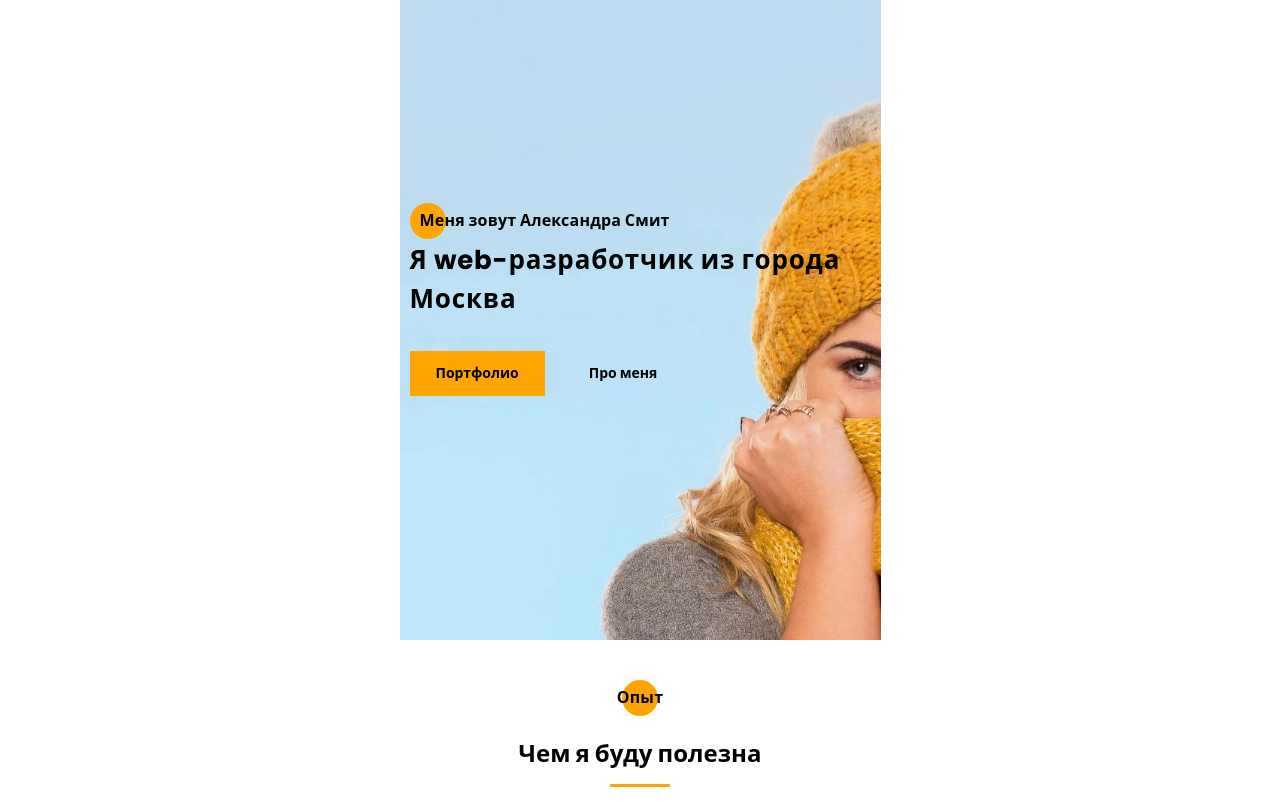
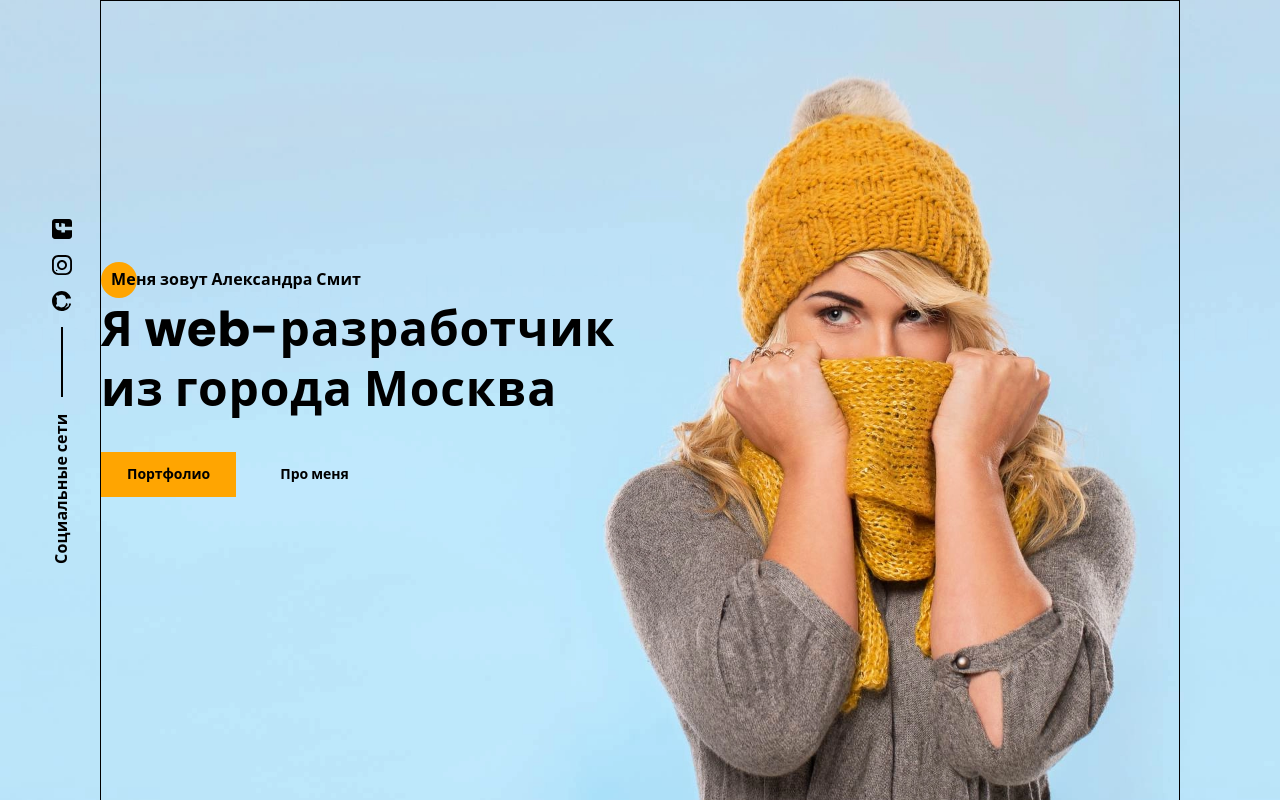
Before and after one commit to TheLevius/portfolio_vanilla, a website built with Vite: page index.html in a window 1280 px wide. Shown: the top 802 px of the page. Built offline with nearby package versions, Linux system fonts and the light colour scheme.

Commit message:
feat: add responsive to hero section

```diff
--- a/index.html
+++ b/index.html
@@ -10,18 +10,59 @@
 
 <body>
 	<div id="app">
-		<div class="sections">
+
+		<div class="section section--wallpaper section--relative">
 			<div class="hero">
-				<h2 class="bullet">Меня зовут Александра Смит</h2>
-				<h1 class="hero__headtext">Я <span lang="en">web</span>-разработчик
+				<p class="bullet">Меня зовут Александра Смит</p>
+				<h1 class="hero__headtext">Я <span lang="en">web</span>-разработчик <br />
 					из города Москва</h1>
 				<div class="hero__panel">
-					<button class="button button--primary">Портфолио</button>
-					<button class="button button--transparent">Про меня</button>
+					<button class="button button--primary" onclick="window.location.href='#contactsSection'">
+						Портфолио
+					</button>
+					<button class="button button--transparent" onclick="window.location.href='#experienceSection'">
+						Про меня
+					</button>
+				</div>
+			</div>
+			<div class="section__aside-bar section__aside--turn_90">
+				<div class="section__legend">
+					Социальные сети
+				</div>
+				<hr class="section__moulding" />
+				<div class="socials socials--gap_16">
+
+					<a class="socials__item" href="https://github.com                              ">
+						<svg class="socials__icon socials__icon--w_20" viewBox="0 0 30 29" fill="currentColor"
+							xmlns="http://www.w3.org/2000/svg">
+							<path
+								d="M15 -1.90735e-06C6.7125 -1.90735e-06 0 6.54251 0 14.6116C0 21.0686 4.2975 26.5443 10.2562 28.4748C11.0062 28.6123 11.2812 28.1601 11.2812 27.7722C11.2812 27.4253 11.2687 26.5058 11.2625 25.2878C7.09 26.1688 6.21 23.3275 6.21 23.3275C5.5275 21.6411 4.54125 21.1901 4.54125 21.1901C3.1825 20.2843 4.64625 20.3028 4.64625 20.3028C6.1525 20.4045 6.94375 21.8084 6.94375 21.8084C8.28125 24.0425 10.455 23.3969 11.3125 23.0239C11.4475 22.0785 11.8338 21.4354 12.2625 21.0699C8.93125 20.7043 5.43 19.4479 5.43 13.8496C5.43 12.2548 6.01125 10.9513 6.97375 9.929C6.805 9.55975 6.29875 8.07405 7.105 6.06173C7.105 6.06173 8.36125 5.67017 11.23 7.55982C12.43 7.23517 13.705 7.07409 14.98 7.06665C16.255 7.07409 17.53 7.23517 18.73 7.55982C21.58 5.67017 22.8362 6.06173 22.8362 6.06173C23.6425 8.07405 23.1362 9.55975 22.9862 9.929C23.9425 10.9513 24.5237 12.2548 24.5237 13.8496C24.5237 19.4627 21.0175 20.6981 17.68 21.0575C18.205 21.4961 18.6925 22.392 18.6925 23.7612C18.6925 25.7165 18.6737 27.2877 18.6737 27.7623C18.6737 28.1452 18.9362 28.6024 19.705 28.4562C25.7062 26.5381 30 21.0587 30 14.6116C30 6.54251 23.2837 -1.90735e-06 15 -1.90735e-06Z" />
+						</svg>
+
+					</a>
+					<a class="socials__item" href="https://instagram.com">
+						<svg class="socials__icon socials__icon--w_20" viewBox="0 0 30 30" fill="currentColor"
+							xmlns="http://www.w3.org/2000/svg">
+							<path
+								d="M-9.01547e-07 9.375L-4.09794e-07 20.625C-1.83506e-07 25.8019 4.19812 30 9.375 30L20.625 30C25.8019 30 30 25.8019 30 20.625L30 9.375C30 4.19813 25.8019 7.79513e-07 20.625 1.0058e-06L9.375 1.49755e-06C4.19812 1.72384e-06 -1.12784e-06 4.19813 -9.01547e-07 9.375ZM20.625 2.8125C24.2437 2.8125 27.1875 5.75625 27.1875 9.375L27.1875 20.625C27.1875 24.2437 24.2437 27.1875 20.625 27.1875L9.375 27.1875C5.75625 27.1875 2.8125 24.2437 2.8125 20.625L2.8125 9.375C2.8125 5.75625 5.75625 2.8125 9.375 2.8125L20.625 2.8125Z" />
+							<path
+								d="M7.5 15C7.5 19.1419 10.8581 22.5 15 22.5C19.1419 22.5 22.5 19.1419 22.5 15C22.5 10.8581 19.1419 7.5 15 7.5C10.8581 7.5 7.5 10.8581 7.5 15ZM19.6875 15C19.6875 17.5837 17.5837 19.6875 15 19.6875C12.4144 19.6875 10.3125 17.5838 10.3125 15C10.3125 12.4163 12.4144 10.3125 15 10.3125C17.5837 10.3125 19.6875 12.4162 19.6875 15Z" />
+							<path
+								d="M7.93673 6.93715C7.93673 6.38521 7.4893 5.93777 6.93736 5.93777C6.38542 5.93777 5.93799 6.38521 5.93799 6.93715C5.93799 7.48909 6.38542 7.93652 6.93736 7.93652C7.4893 7.93652 7.93673 7.48909 7.93673 6.93715Z" />
+						</svg>
+					</a>
+					<a class="socials__item" href="https://facebook.com">
+						<svg class="socials__icon socials__icon--w_20" viewBox="0 0 30 30" fill="currentColor"
+							xmlns="http://www.w3.org/2000/svg">
+							<path
+								d="M25.6055 0L4.39453 0C1.97159 0 0 1.97159 0 4.39453L0 25.6055C0 28.0284 1.97159 30 4.39453 30L13.2422 30L13.2422 19.3945L9.72656 19.3945L9.72656 14.1211H13.2422V10.5469C13.2422 7.63893 15.6077 5.27344 18.5156 5.27344L23.8477 5.27344V10.5469H18.5156L18.5156 14.1211H23.8477L22.9687 19.3945H18.5156V30H25.6055C28.0284 30 30 28.0284 30 25.6055L30 4.39453C30 1.97159 28.0284 0 25.6055 0Z" />
+						</svg>
+					</a>
+				</div>
 			</div>
 		</div>
 
-			<div class="section">
+		<div class="section" id="experienceSection">
 			<p class="bullet bullet--center section__item">Опыт</p>
 			<h1 class="section__header">
 				Чем я буду полезна
@@ -158,7 +199,7 @@
 				</div>
 			</div>
 		</div>
-			<div class="section section--left">
+		<div class="section section--left" id="contactsSection">
 			<p class="bullet section__item">Контакты</p>
 			<h1 class="section__header">
 				Свяжитесь со мной
@@ -167,21 +208,24 @@
 			<p class="section__text">
 				Любым удобным для вас способом:
 			</p>
-				<div class="socials">
+			<div class="socials socials--gap_20 socials--mv_10">
 				<a class="socials__item" href="https://facebook.com">
-						<svg width="30" height="30" viewBox="0 0 30 30" fill="currentColor" xmlns="http://www.w3.org/2000/svg">
+					<svg class="socials__icon socials__icon--w_30" viewBox="0 0 30 30" fill="currentColor"
+						xmlns="http://www.w3.org/2000/svg">
 						<path
 							d="M25.6055 0L4.39453 0C1.97159 0 0 1.97159 0 4.39453L0 25.6055C0 28.0284 1.97159 30 4.39453 30L13.2422 30L13.2422 19.3945L9.72656 19.3945L9.72656 14.1211H13.2422V10.5469C13.2422 7.63893 15.6077 5.27344 18.5156 5.27344L23.8477 5.27344V10.5469H18.5156L18.5156 14.1211H23.8477L22.9687 19.3945H18.5156V30H25.6055C28.0284 30 30 28.0284 30 25.6055L30 4.39453C30 1.97159 28.0284 0 25.6055 0Z" />
 					</svg>
 				</a>
 				<a class="socials__item" href="https://t.me">
-						<svg width="30" height="30" viewBox="0 0 30 30" fill="currentColor" xmlns="http://www.w3.org/2000/svg">
+					<svg class="socials__icon socials__icon--w_30" viewBox="0 0 30 30" fill="currentColor"
+						xmlns="http://www.w3.org/2000/svg">
 						<path
 							d="M15 30C23.2863 30 30 23.2863 30 15C30 6.71375 23.2863 0 15 0C6.71375 0 0 6.71375 0 15C0 23.2863 6.71375 30 15 30ZM6.86375 14.675L21.3263 9.09875C21.9975 8.85625 22.5837 9.2625 22.3662 10.2775L22.3675 10.2762L19.905 21.8775C19.7225 22.7 19.2337 22.9 18.55 22.5125L14.8 19.7487L12.9912 21.4913C12.7912 21.6913 12.6225 21.86 12.235 21.86L12.5013 18.0438L19.4513 11.765C19.7537 11.4987 19.3837 11.3488 18.985 11.6138L10.3963 17.0212L6.69375 15.8663C5.89 15.6112 5.8725 15.0625 6.86375 14.675Z" />
 					</svg>
 				</a>
 				<a class="socials__item" href="https://instagram.com">
-						<svg width="30" height="30" viewBox="0 0 30 30" fill="currentColor" xmlns="http://www.w3.org/2000/svg">
+					<svg class="socials__icon socials__icon--w_30" viewBox="0 0 30 30" fill="currentColor"
+						xmlns="http://www.w3.org/2000/svg">
 						<path
 							d="M-9.01547e-07 9.375L-4.09794e-07 20.625C-1.83506e-07 25.8019 4.19812 30 9.375 30L20.625 30C25.8019 30 30 25.8019 30 20.625L30 9.375C30 4.19813 25.8019 7.79513e-07 20.625 1.0058e-06L9.375 1.49755e-06C4.19812 1.72384e-06 -1.12784e-06 4.19813 -9.01547e-07 9.375ZM20.625 2.8125C24.2437 2.8125 27.1875 5.75625 27.1875 9.375L27.1875 20.625C27.1875 24.2437 24.2437 27.1875 20.625 27.1875L9.375 27.1875C5.75625 27.1875 2.8125 24.2437 2.8125 20.625L2.8125 9.375C2.8125 5.75625 5.75625 2.8125 9.375 2.8125L20.625 2.8125Z" />
 						<path
@@ -223,7 +267,7 @@
 			</form>
 
 		</div>
-		</div>
+
 	</div>
 	<script type="module" src="/src/main.js"></script>
 </body>
--- a/src/button/button.scss
+++ b/src/button/button.scss
@@ -10,19 +10,27 @@
 	background-color: var(--color-background);
 	cursor: pointer;
 	transition: border-color 0.3s;
+	&:hover {
+		border-color: var(--color-link-hover);
+	}
 
 	&--primary {
 		background-color: var(--color-accent-background);
 	}
 	&--transparent {
 		background-color: transparent;
+		&:hover {
+			border-color: var(--color-link-hover);
+		}
 	}
 }
 
 button:hover {
-  border-color: #646cff;
+  border-color: var(--color-link-hover);
 }
 button:focus,
 button:focus-visible {
   outline: 4px auto -webkit-focus-ring-color;
+	border-color: var(--color-link-focus);
+	border-color: var(--color-link-active);
 }
--- a/src/hero/hero.scss
+++ b/src/hero/hero.scss
@@ -4,17 +4,16 @@
 	justify-content: center;
 	align-items: flex-start;
 	gap: 2px;
-	margin-bottom: 40px;
 	padding: 0 10px;
+	width: 100%;
+	max-width: 1140px;
 	min-height: 640px;
 	text-align: left;
 	line-height: 1.5;
-	background-image: url('/img/hero-bg-xs.webp');
-	background-position: center top;
-	background-repeat: no-repeat;
-	background-size: cover;
+	box-sizing: border-box;
 	&__headtext {
-		margin: 0 auto;
+		margin: 0;
+		max-width: 300px;
 		font-size: 26px;
 		font-weight: 700;
 		letter-spacing: 0.8px;
@@ -28,4 +27,40 @@
 		margin-top: 30px;
 		margin-bottom: 42px;
 	}
+	@media (min-width: 481px) {
+		padding: 0 20px;
+
+		&__headtext {
+			font-size: 30px;
+			line-height: 1.44;
+			max-width: 330px;
+		}
+	}
+	@media (min-width: 641px) {
+		padding: 0 40px;
+		&__headtext {
+			font-size: 36px;
+			line-height: 1.38;
+			max-width: 400px;
+		}
+	}
+	@media (min-width: 769px) {
+		padding: 0 60px;
+		&__headtext {
+			font-size: 42px;
+			line-height: 1.32;
+			max-width: 480px;
+		}
+	}
+	@media (min-width: 960px) {
+		border: 1px solid var(--color-text-primary);
+		border-bottom: 0;
+		padding: 0;
+		min-height: 800px;
+		&__headtext {
+			font-size: 48px;
+			line-height: 1.25;
+			max-width: 540px;
+		}
+	}
 }
--- a/src/section/section.scss
+++ b/src/section/section.scss
@@ -2,8 +2,10 @@
 	display: flex;
 	flex-direction: column;
 	align-items: center;
-	margin: 0 8px 40px;
+	margin-bottom: 40px;
 	line-height: 1.5;
+	overflow: hidden;
+	box-sizing: border-box;
 	&__item {
 		margin: 0 0 20px;
 	}
@@ -30,8 +32,65 @@
 	&__content {
 		margin: 0 auto;
 	}
+	&__aside-bar {
+		position: absolute;
+		top: 72%;
+		left: 50px;
+		transform: translateY(-50%) rotate(-90deg);
+		transform-origin: top left;
+		display: none;
+		align-self: stretch;
+		justify-content: center;
+		align-items: center;
+		gap: 16px;
+		z-index: 10;
+		letter-spacing: 0.2px;
+	}
+	&__legend {
+		font-size: 16px;
+		line-height: 1.5;
+		font-weight: 700;
+		white-space: nowrap;
+
+	}
+	&__moulding {
+		align-self: center;
+		width: 70px;
+		margin: 0;
+		border: 0;
+		height: 2px;
+		background-color: #000000;
+
+	}
 	&--left {
 			align-items: flex-start;
 			text-align: left;
 		}
+
+	&--wallpaper {
+		background-image: url('/img/hero-bg-md.webp');
+		background-position: center center;
+		background-repeat: no-repeat;
+		background-size: cover;
+	}
+	&--relative {
+		position: relative;
+		z-index: 0;
+	}
+	@media (min-width: 641px) {
+		&--wallpaper {
+
+			background-image: url('/img/hero-bg-xl.webp');
+		}
+	}
+
+	@media (min-width: 961px) {
+		padding: 0 100px;
+		&__aside-bar {
+			display: flex;
+		}
+		&--wallpaper {
+			background-position: center 22.5%;
+		}
+	}
 }
--- a/src/socials/socials.scss
+++ b/src/socials/socials.scss
@@ -1,9 +1,19 @@
 .socials {
 	display: flex;
 	align-items: center;
-	margin: 10px 0;
-	gap: 20px;
+	align-self: stretch;
 	line-height: 0;
+
+	&__icon {
+		width: 100%;
+		height: auto;
+		&--w_20 {
+			width: 20px;
+		}
+		&--w_30 {
+			width: 30px;
+		}
+	}
 
 	a.socials__item {
 		color: var(--color-link);
@@ -21,8 +31,18 @@
 			color: var(--color-link-visited);
 		}
 	}
+	&--mv_10 {
+		margin: 10px 0;
+	}
+	&--gap_20 {
+		gap: 20px;
+	}
+	&--gap_16 {
+		gap: 16px;
+	}
 
 	&--center {
 		justify-content: center;
 	}
+
 }
--- a/src/style.css
+++ b/src/style.css
@@ -30,11 +30,17 @@
 
 a {
   font-weight: 500;
-  color: #646cff;
+  color: var(--color-link);
   text-decoration: inherit;
 }
 a:hover {
-  color: #535bf2;
+  color: var(--color-link-hover);
+}
+
+html, body {
+	margin: 0;
+	padding: 0;
+	box-sizing: border-box;
 }
 
 body {
@@ -50,6 +56,7 @@ body {
 }
 
 #app {
+	width: 100%;
 	min-width: 320px;
   max-width: 480px;
 	position: relative;
@@ -62,6 +69,7 @@ body {
 @media (min-width: 481px) {
 	#app {
 		min-width: 481px;
+		max-width: 1920px;
 	}
 }
 
```
Also changed, not shown: public/icons/github.svg (added), public/img/hero-bg-md.webp (added), public/img/hero-bg-xl.webp (added). Lines whose indentation alone changed are shown as unchanged.
